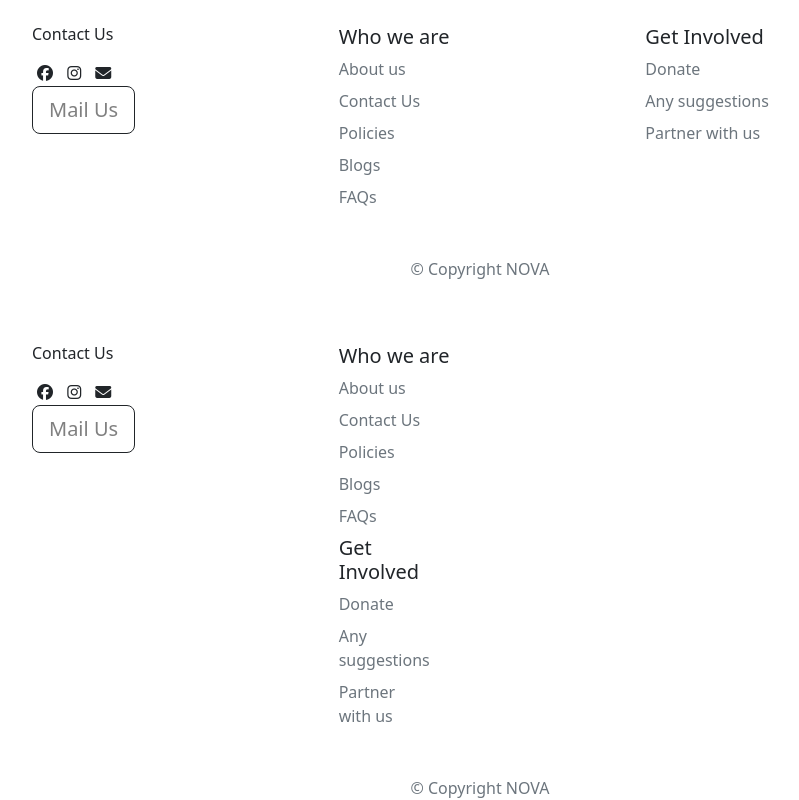
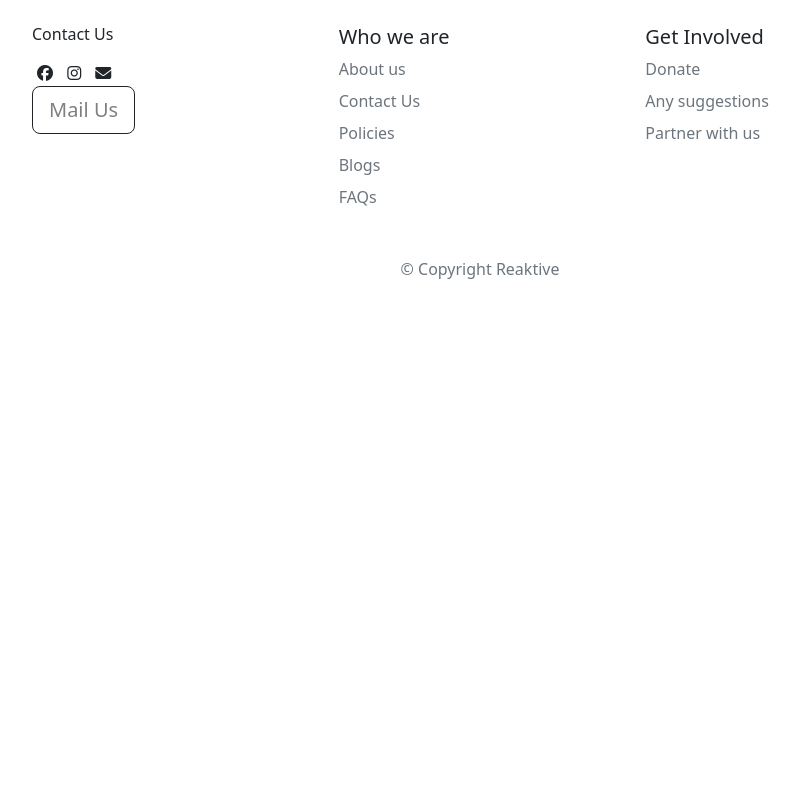
Before and after one commit to s-sushant13/RaktVeer, a plain HTML site: page RaktVeer/login.html in a window 1280 px wide. Shown: the part 708-1508 px from the top of the page, without its empty margins (160-959 px from the left). After the commit the page ends 989 px from the top, so only its background shows below. Drawn offline with nearby package versions, Linux system fonts and the light colour scheme.

Commit message:
0.0.1
first commit

```diff
--- a/RaktVeer/login.html
+++ b/RaktVeer/login.html
@@ -25,7 +25,7 @@
 
     <link rel="stylesheet" href="login.css">
 
-    <title>NOVA</title>
+    <title>RaktVeer</title>
 </head>
 
 <body>
@@ -33,7 +33,7 @@
     <!-- Navbar -->
     <section id="navbar">
         <nav class=" navbar navbar-expand-lg ">
-            <a class="navbar-brand" href="">NOVA</a>
+            <a class="navbar-brand" href="">RaktVeer</a>
             <img src="https://cdn-icons-png.flaticon.com/512/3063/3063176.png" alt="" height="40px" width="40px">
             <img src="https://cdn-icons-png.flaticon.com/512/2016/2016314.png" alt="" height="40px" width="40px"
                 class="nav-img">
@@ -110,48 +110,8 @@
                 </div>
             </div>
         </footer>
-        <p class="copy text-muted"> © Copyright NOVA
+        <p class="copy text-muted"> © Copyright Reaktive
         <p>
-    </section>
-    <section id="title">
-        <div class="login">
-            <div>
-                <h5></h5>
-            </div>
-        </div>
-    </section>
-    <section id="footer">
-        <footer>
-            <div class="row">
-                <div class=" col-lg-4 col-md-6">
-                    <h6> Contact Us</p>
-                        <i class="fa-brands fa-facebook  icon1"></i>
-                        <i class="fa-brands fa-instagram icon1"></i>
-                        <i class="fa-solid fa-envelope icon1"></i><br>
-                        <button type="button" class="btn btn-outline-dark btn-lg mailbtn"><a class="mailbtn2 btnn"
-                                href="mailto:anshumshukla003@gmail.com">Mail Us</a></button>
-
-                </div>
-                <div class="col-lg-4 col-md-6">
-                    <h5 class=""> Who we are </h5>
-                    <ul class="nav flex-column">
-                        <li class="nav-item mb-2"><a href="#" class="nav-link p-0 text-muted">About us</a></li>
-                        <li class="nav-item mb-2"><a href="#" class="nav-link p-0 text-muted">Contact Us</a></li>
-                        <li class="nav-item mb-2"><a href="#" class="nav-link p-0 text-muted">Policies</a></li>
-                        <li class="nav-item mb-2"><a href="#" class="nav-link p-0 text-muted">Blogs</a></li>
-                        <li class="nav-item mb-2"><a href="#" class="nav-link p-0 text-muted">FAQs</a></li>
-        <div class="column col-md-2">
-          <h5>Get Involved</h5>
-          <ul class="nav flex-column">
-              <li class="nav-item mb-2"><a href="#" class="nav-link p-0 text-muted">Donate</a></li>
-              <li class="nav-item mb-2"><a href="#" class="nav-link p-0 text-muted">Any suggestions</a></li>
-              <li class="nav-item mb-2"><a href="#" class="nav-link p-0 text-muted">Partner with us</a></li>
-          </ul>
-      </div>
-    </div>
-       </footer>
-       <p class="copy text-muted"> © Copyright NOVA<p>
-
     </section>
 </body>
 
```
Also changed, not shown: RaktVeer/about.html (+4 -4 lines), RaktVeer/main.html (+5 -5 lines), RaktVeer/signup.html (+2 -2 lines), RaktVeer/submit.html (+3 -3 lines).
